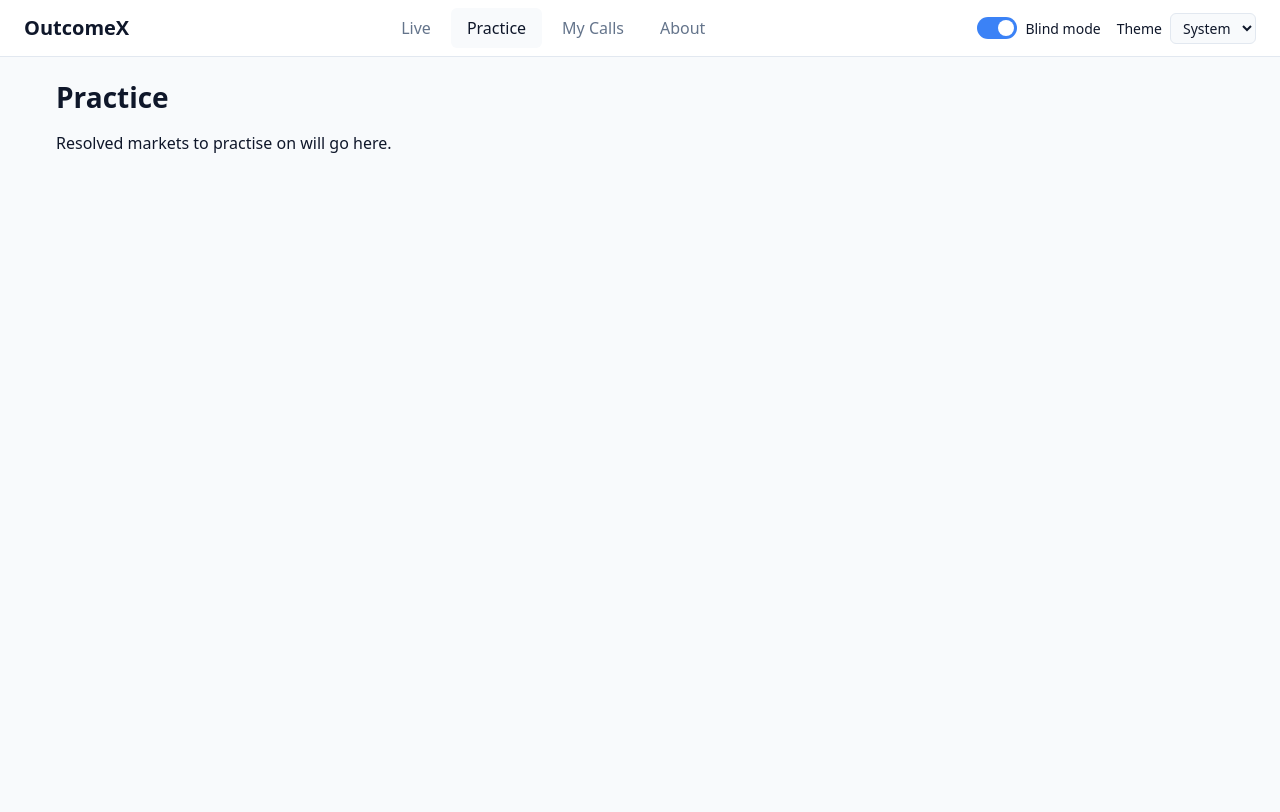
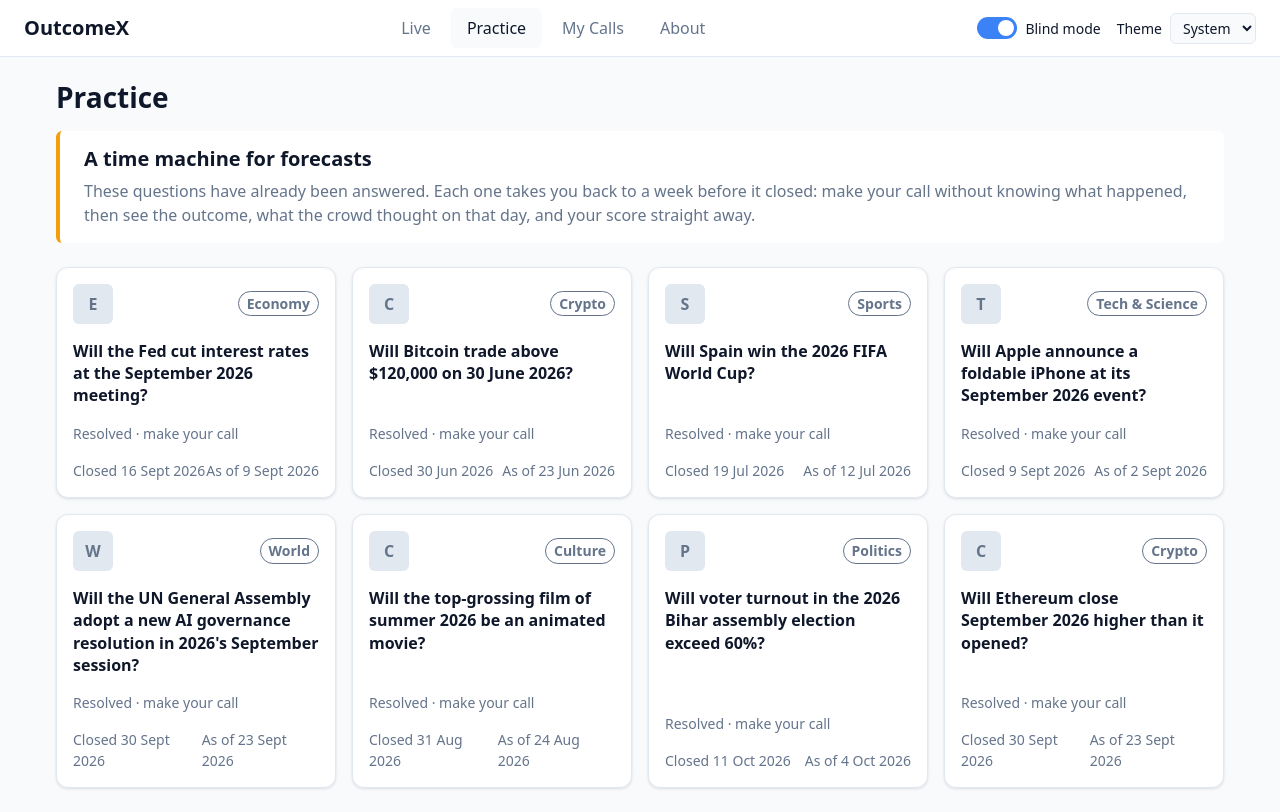
Before and after one commit to williskipsjr/outcomex, a React (Vite) app in the folder client/: page /practice in a window 1280 px wide. Built offline with nearby package versions, Linux system fonts and the light colour scheme.

Commit message:
feat(practice): build the practice list with a time-machine intro and all load states

```diff
--- /dev/null
+++ b/client/src/features/practice-list/PracticeListPage.css
@@ -0,0 +1,17 @@
+.practice-list__intro {
+  margin-bottom: var(--space-4);
+  padding: var(--space-3) var(--space-4);
+  border-left: 4px solid var(--color-you);
+  border-radius: var(--radius-sm);
+  background: var(--color-surface);
+}
+
+.practice-list__intro-title {
+  margin-bottom: var(--space-2);
+  font-size: var(--font-size-lg);
+}
+
+.practice-list__intro p {
+  margin: 0;
+  color: var(--color-muted);
+}
--- a/client/src/features/practice-list/PracticeListPage.jsx
+++ b/client/src/features/practice-list/PracticeListPage.jsx
@@ -1,8 +1,74 @@
+import { useEffect } from "react";
+import EmptyState from "../../components/EmptyState.jsx";
+import ErrorState from "../../components/ErrorState.jsx";
+import Skeleton from "../../components/Skeleton.jsx";
+import useRequest from "../../hooks/useRequest.js";
+import { getErrorMessage } from "../../lib/errorMessages.js";
+import MarketCard from "../dashboard/MarketCard.jsx";
+import MarketGrid from "../dashboard/MarketGrid.jsx";
+import { loadSamplePractice } from "./samplePractice.js";
+import "./PracticeListPage.css";
+
+const SKELETON_COUNT = 6;
+
 export default function PracticeListPage() {
+  const { status, data: practiceMarkets, error, run, retry } = useRequest();
+
+  useEffect(() => {
+    run((signal) => loadSamplePractice(signal));
+  }, [run]);
+
+  function renderContent() {
+    if (!practiceMarkets && (status === "idle" || status === "loading")) {
+      return (
+        <MarketGrid busy>
+          {Array.from({ length: SKELETON_COUNT }, (_, index) => (
+            <Skeleton key={index} shape="card" />
+          ))}
+        </MarketGrid>
+      );
+    }
+
+    if (!practiceMarkets && status === "error") {
+      return (
+        <ErrorState
+          title="Couldn't load practice markets"
+          message={getErrorMessage(error)}
+          onRetry={retry}
+        />
+      );
+    }
+
+    if (practiceMarkets.length === 0) {
+      return (
+        <EmptyState
+          title="No practice markets yet"
+          message="New ones are added as live markets resolve. Try the live markets meanwhile."
+        />
+      );
+    }
+
+    return (
+      <MarketGrid busy={status === "loading"}>
+        {practiceMarkets.map((market) => (
+          <MarketCard key={market.id} market={market} variant="practice" />
+        ))}
+      </MarketGrid>
+    );
+  }
+
   return (
-    <section>
+    <section className="practice-list">
       <h1>Practice</h1>
-      <p>Resolved markets to practise on will go here.</p>
+      <div className="practice-list__intro">
+        <h2 className="practice-list__intro-title">A time machine for forecasts</h2>
+        <p>
+          These questions have already been answered. Each one takes you back to a week before it
+          closed: make your call without knowing what happened, then see the outcome, what the
+          crowd thought on that day, and your score straight away.
+        </p>
+      </div>
+      {renderContent()}
     </section>
   );
 }
```
